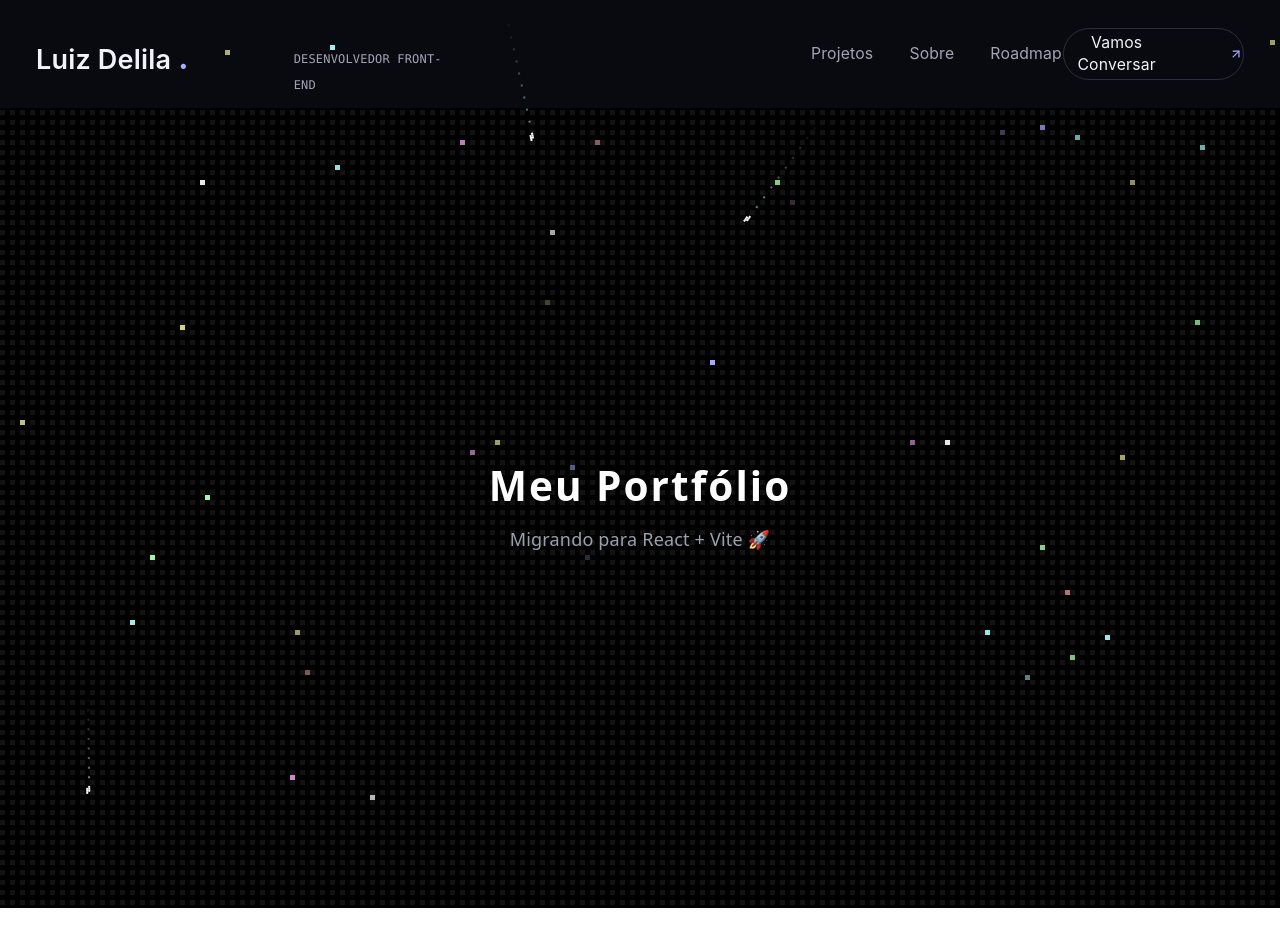
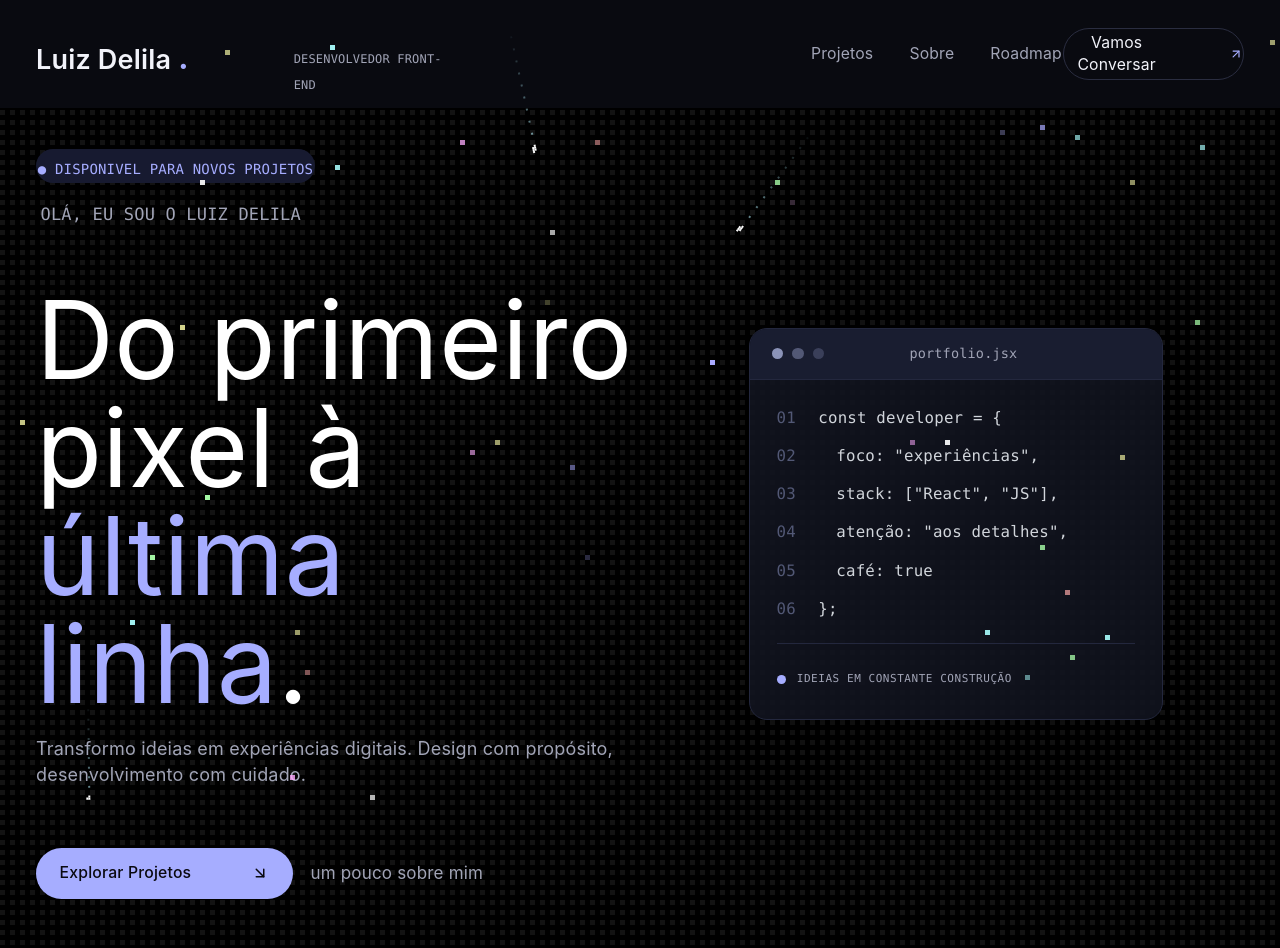
Before and after one commit to luizguilhermee13/Projeto-Portfolio, a React (Vite) app in the folder projetoPortfolio/: page / in a window 1280 px wide. Shown: the top 948 px of the page. Before the commit the page ends 908 px from the top, so only its background shows below. Built offline with nearby package versions, Linux system fonts and the light colour scheme.

Commit message:
componente introducao finalizado

```diff
--- a/projetoPortfolio/src/App.jsx
+++ b/projetoPortfolio/src/App.jsx
@@ -1,5 +1,6 @@
 import { BackgroundPixelStars } from "@/components/ui/BackgroundPixelStars";
 import Navbar from "./components/ui/Navbar";
+import Introducao from "./components/ui/Introducao";
 
 export function App() {
   return (
@@ -10,9 +11,9 @@ export function App() {
       <header>
         <Navbar />
       </header>
-      <main className="relative z-10 flex flex-col items-center justify-center min-h-screen p-6">
-        <h1 className="text-4xl font-bold tracking-wider mb-4">Meu Portfólio</h1>
-        <p className="text-gray-400">Migrando para React + Vite 🚀</p>
+      <main className="grid grid-cols-1">
+        <Introducao />
+        <div className="bg-[#0E101A]">teste</div>
       </main>
     </div>
   );
--- a/projetoPortfolio/src/components/ui/Button.jsx
+++ b/projetoPortfolio/src/components/ui/Button.jsx
@@ -1,9 +1,13 @@
 import React from "react";
 
-const Button = (props) => {
+// Botão Principal (Contorno escuro, seta para cima)
+export const Button = ({ children, ...props }) => {
   return (
-    <button className="inline-flex items-center justify-center w-57 h-11.5 gap-13.25 rounded-3xl bg-transparent border border-[#2A2D40] overflow-hidden hover:border-[#A6ADFF]/60 transition-colors cursor-pointer group">
-      <span className="text-[#F2F3FA] text-sm font-sans font-normal">{props.children}</span>
+    <button
+      {...props}
+      className="inline-flex items-center justify-center w-57 h-11.5 gap-13.25 rounded-3xl bg-transparent border border-[#2A2D40] overflow-hidden hover:border-[#A6ADFF]/60 transition-colors cursor-pointer group"
+    >
+      <span className="text-[#F2F3FA] text-sm font-sans font-normal">{children}</span>
 
       <svg
         className="w-4 h-4 text-[#A6ADFF] group-hover:translate-x-0.5 group-hover:-translate-y-0.5 transition-transform"
@@ -21,4 +25,30 @@ const Button = (props) => {
   );
 };
 
+// Botão Secundário (Fundo lilás preenchido, texto escuro, seta para baixo)
+export const ButtonSecundario = ({ children, ...props }) => {
+  return (
+    <button
+      {...props}
+      className="inline-flex items-center justify-center w-57 h-11.5 gap-13.25 rounded-3xl bg-[#A6ADFF] hover:bg-[#A6ADFF]/90 overflow-hidden transition-colors cursor-pointer group"
+    >
+      <span className="text-[#090910] text-sm font-sans font-medium">{children}</span>
+
+      {/* Seta apontando para baixo e direita */}
+      <svg
+        className="w-4 h-4 text-[#090910] group-hover:translate-x-0.5 group-hover:translate-y-0.5 transition-transform"
+        viewBox="0 0 24 24"
+        fill="none"
+        stroke="currentColor"
+        strokeWidth="2"
+        strokeLinecap="round"
+        strokeLinejoin="round"
+      >
+        <line x1="7" y1="7" x2="17" y2="17" />
+        <polyline points="17 7 17 17 7 17" />
+      </svg>
+    </button>
+  );
+};
+
 export default Button;
--- /dev/null
+++ b/projetoPortfolio/src/components/ui/Introducao.jsx
@@ -0,0 +1,92 @@
+import React from "react";
+import { ButtonSecundario } from "./Button";
+
+function Introducao() {
+  return (
+    <div className="w-full  grid grid-cols-2">
+      {/* Coluna Esquerda */}
+      <div className="h-185 pl-8 flex flex-col gap-4 justify-evenly">
+        <div className="flex flex-col gap-4">
+          <span className="bg-[#171A30] text-[#A6ADFF] rounded-2xl w-62 h-7.5 py-1.5 text-[14px] font-mono text-center">
+            ● DISPONIVEL PARA NOVOS PROJETOS
+          </span>
+          <p className="text-[17px] text-[#A1A4B6] font-mono px-1">OLÁ, EU SOU O LUIZ DELILA</p>
+        </div>
+
+        <div className="flex flex-col gap-4">
+          <h1 className="font-[inter] text-8xl ">
+            Do primeiro pixel à <span className="text-[#A6ADFF]">última linha</span>.
+          </h1>
+          <span className="font-[inter] text-[#A1A4B6] ">
+            Transformo ideias em experiências digitais. Design com propósito, desenvolvimento com cuidado.
+          </span>
+        </div>
+
+        <div className="flex items-center gap-4">
+          <ButtonSecundario>Explorar Projetos</ButtonSecundario>{" "}
+          <span className="font-[inter] text-[#A1A4B6] text-[17px]">um pouco sobre mim</span>
+        </div>
+      </div>
+
+      {/* Coluna Direita */}
+      <div className="min-h-105 lg:h-185 px-6 lg:pr-8 flex justify-center items-center">
+        <div className="w-full max-w-92 rounded-2xl bg-[#11131F]/90 border border-[#23273D] overflow-hidden shadow-2xl font-mono">
+          <div className="relative flex items-center px-5 py-3.5 bg-[#191D30] border-b border-[#23273D]">
+            {/* 3 Bolinhas de Controle */}
+            <div className="flex items-center gap-2">
+              <span className="w-2.5 h-2.5 rounded-full bg-[#8B93B8]"></span>
+              <span className="w-2.5 h-2.5 rounded-full bg-[#525875]"></span>
+              <span className="w-2.5 h-2.5 rounded-full bg-[#3A3F59]"></span>
+            </div>
+
+            <span className="mx-auto pr-8 text-xs text-[#A1A4B6]">portfolio.jsx</span>
+          </div>
+
+          <div className="p-6 flex flex-col justify-between">
+            <ul className="flex flex-col gap-3.5 text-sm text-[#D1D5DB]">
+              <li className="flex gap-5">
+                <span className="text-[#525875] select-none">01</span>
+                <span>const developer = {"{"}</span>
+              </li>
+              <li className="flex gap-5">
+                <span className="text-[#525875] select-none">02</span>
+                <span className="pl-4">foco: "experiências",</span>
+              </li>
+              <li className="flex gap-5">
+                <span className="text-[#525875] select-none">03</span>
+                <span className="pl-4">stack: ["React", "JS"],</span>
+              </li>
+              <li className="flex gap-5">
+                <span className="text-[#525875] select-none">04</span>
+                <span className="pl-4">atenção: "aos detalhes",</span>
+              </li>
+              <li className="flex gap-5">
+                <span className="text-[#525875] select-none">05</span>
+                <span className="pl-4">café: true</span>
+              </li>
+              <li className="flex gap-5">
+                <span className="text-[#525875] select-none">06</span>
+                <span>{"}"};</span>
+              </li>
+            </ul>
+
+            <hr className="border-t border-[#23273D] my-5" />
+
+            <div className="flex items-center gap-2.5 text-[11px] tracking-wider text-[#A1A4B6]">
+              <span className="w-2 h-2 rounded-full bg-[#A6ADFF]"></span>
+              <span>IDEIAS EM CONSTANTE CONSTRUÇÃO</span>
+            </div>
+          </div>
+        </div>
+      </div>
+
+      {/* Rodapé da Introdução*/}
+      <div className="col-span-full w-full h-22 px-8 flex justify-between items-center  text-[14px] font-mono text-[#A1A4B6]">
+        <span>BASEADO NO BRASIL / CONECTADO AO MUNDO</span>
+        <span>ROLE PARA EXPLORAR</span>
+      </div>
+    </div>
+  );
+}
+
+export default Introducao;
```
